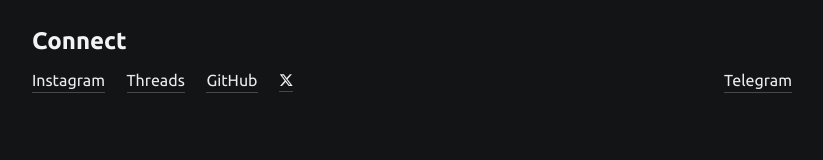
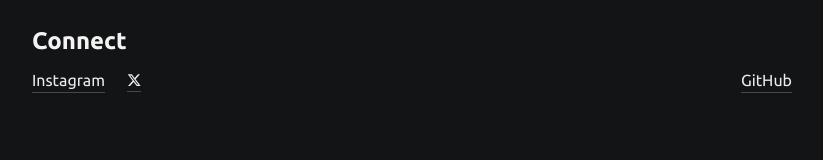
Before and after one commit to m1tyarch/m1tyarch.github.io, a plain HTML site: page index.html in a window 1280 px wide. Shown: the part 1060-1220 px from the top of the page, without its empty margins (228-1051 px from the left). Drawn offline with Linux system fonts and the light colour scheme.

Commit message:
Remove Threads and Telegram links and move GitHub to trailing slot

```diff
--- a/index.html
+++ b/index.html
@@ -43,9 +43,7 @@
         "sameAs": [
           "https://github.com/m1tyarch",
           "https://www.instagram.com/m1tyarch",
-          "https://www.threads.com/@m1tyarch",
-          "https://x.com/m1tyarch",
-          "https://t.me/m1tyarch"
+          "https://x.com/m1tyarch"
         ]
       }
     </script>
@@ -143,15 +141,6 @@
                 >Instagram</a
               >
               <a
-                href="https://www.threads.com/@m1tyarch"
-                target="_blank"
-                rel="noopener noreferrer"
-                >Threads</a
-              >
-              <a href="https://github.com/m1tyarch" target="_blank" rel="noopener noreferrer"
-                >GitHub</a
-              >
-              <a
                 class="social-icon-link"
                 href="https://x.com/m1tyarch"
                 target="_blank"
@@ -164,8 +153,8 @@
               ></a>
             </p>
 
-            <a href="https://t.me/m1tyarch" target="_blank" rel="noopener noreferrer"
-              >Telegram</a
+            <a href="https://github.com/m1tyarch" target="_blank" rel="noopener noreferrer"
+              >GitHub</a
             >
           </div>
         </section>
```
Also changed, not shown: ru/index.html (+3 -14 lines).
